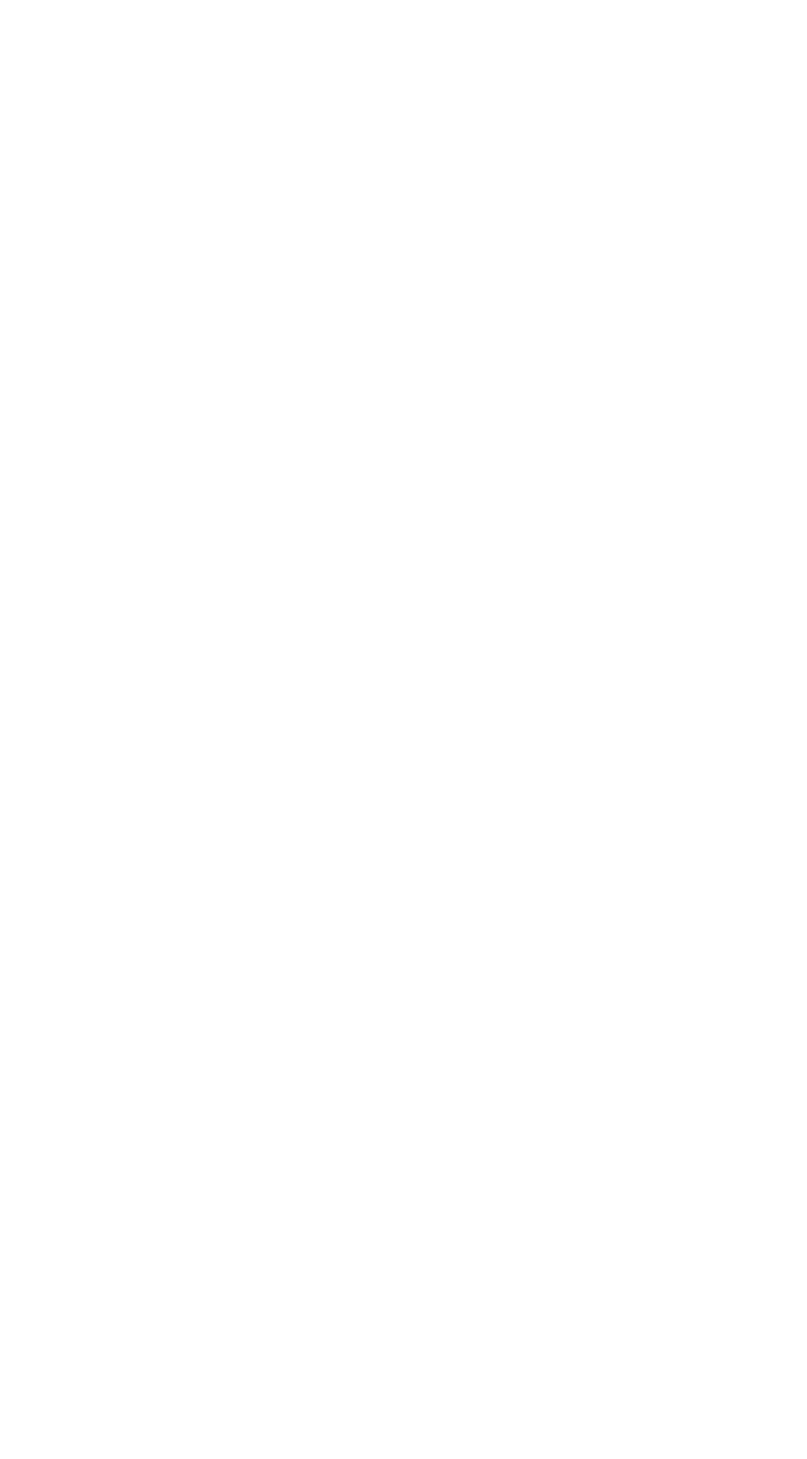
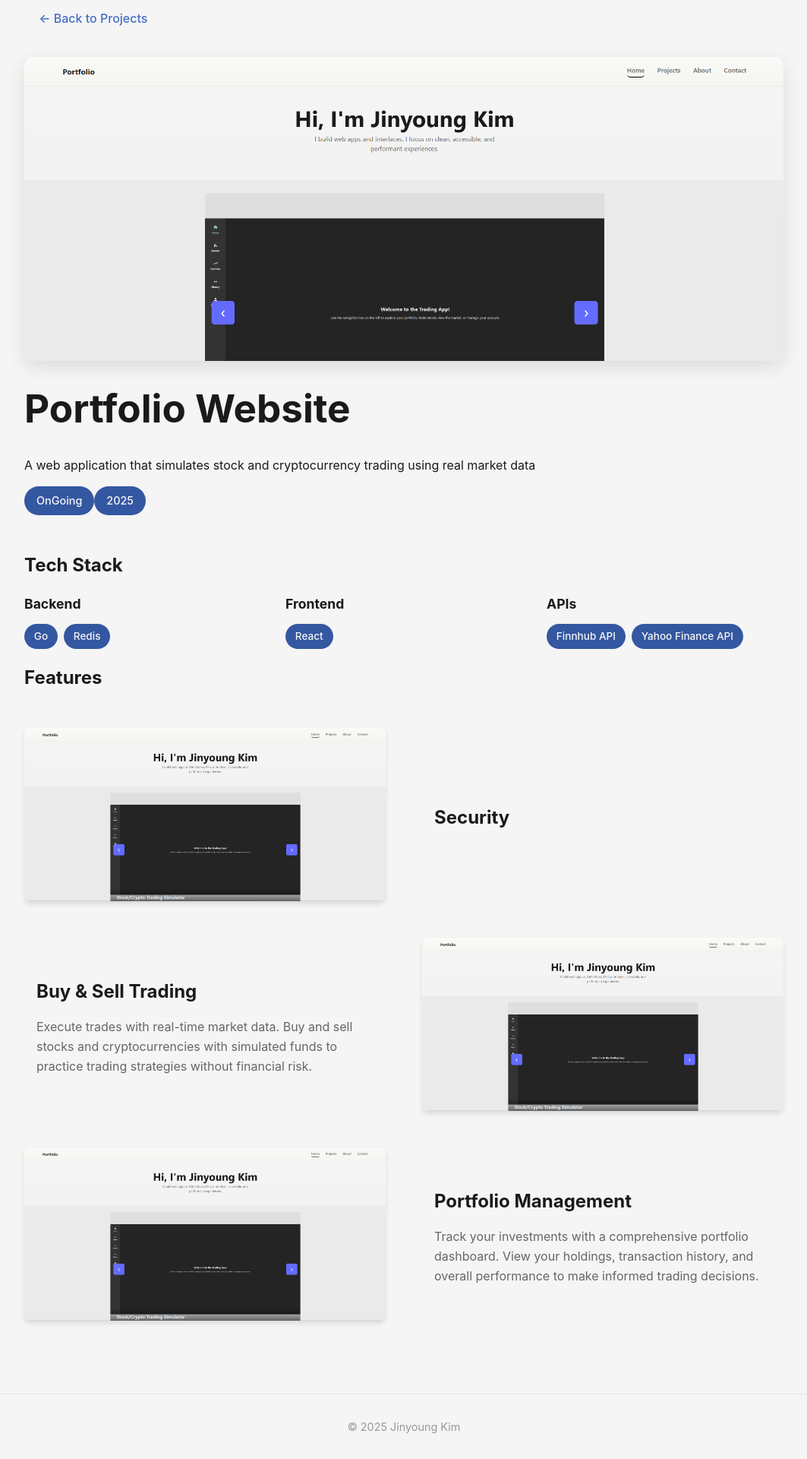
Before and after one commit to Ken1o/Portfolio-Website, a React (Vite) app: page /portfolio-website in a window 1280 px wide. Before the commit this address had no page. Shown: the part 119-2039 px from the top of the page at 76% size, without its empty margins (108-1171 px from the left). Before the commit the page ends 800 px from the top, so only its background shows below. Built offline with nearby package versions, Linux system fonts and the light colour scheme.

Commit message:
added route for the portfolio page and made simple design for the page

```diff
--- a/src/App.tsx
+++ b/src/App.tsx
@@ -5,6 +5,7 @@ import ProjectsPage from './pages/ProjectsPage'
 //import ContactPage from './pages/ContactPage'
 import GenAIPage from './pages/GenAI'
 import StockPage from './pages/Stock'
+import PortfolioPage from './pages/Portfolio'
 import { BrowserRouter as Router, Routes, Route } from "react-router-dom";
 
 function App() {
@@ -17,6 +18,7 @@ function App() {
         {/* <Route path="/contact" element={ <ContactPage /> } /> */}
         <Route path="/generative-ai-playground" element={ <GenAIPage /> } />
         <Route path="/stock-crypto-simulator" element={ <StockPage /> } />
+        <Route path="/portfolio-website" element={ <PortfolioPage /> } />
       </Routes>
     </Router>
   )
--- /dev/null
+++ b/src/pages/Portfolio.tsx
@@ -0,0 +1,94 @@
+import TopNav from '../components/TopNav'
+import '../styles/Portfolio.css'
+import { useNavigate } from 'react-router-dom';
+import PortfolioImage from '../assets/Portfolio.png';
+
+const PortfolioPage: React.FC = () => {
+  const year = new Date().getFullYear();
+  const navigate = useNavigate();
+
+  return (
+    <div className="Stock-root">
+      <TopNav />
+
+      <main className="Portfolio-main">
+        <div className="Portfolio-container">
+          <button className="back-btn" onClick={() => navigate('/projects')}>
+            ← Back to Projects
+          </button>
+
+          <div className="Portfolio-header">
+            <div className="Portfolio-hero-image">
+                <img src={PortfolioImage} alt="Portfolio Website" />
+            </div>
+            <div className="Portfolio-header-content">
+              <h1>Portfolio Website</h1>
+              <p className="Portfolio-subtitle">
+                A web application that simulates stock and cryptocurrency trading using real market data
+              </p>
+              <div className="Portfolio-meta">
+                <span className="status">OnGoing</span>
+                <span className="year">2025</span>
+              </div>
+            </div>
+          </div>
+          <section className="Portfolio-section">
+            <h2>Tech Stack</h2>
+            <div className="tech-stack">
+              <div className="tech-category">
+                <h3>Backend</h3>
+                <div className="tech-tags">
+                  <span className="tech-tag">Go</span>
+                  <span className="tech-tag">Redis</span>
+                </div>
+              </div>
+                <div className="tech-category">
+                    <h3>Frontend</h3>
+                    <div className="tech-tags">
+                      <span className="tech-tag">React</span>
+                    </div>
+                </div>
+                <div className="tech-category">
+                    <h3>APIs</h3>
+                    <div className="tech-tags">
+                      <span className="tech-tag">Finnhub API</span>
+                      <span className="tech-tag">Yahoo Finance API</span>
+                    </div>
+                </div>
+            </div>
+          </section>
+          <section className="Portfolio-features">
+            <h2>Features</h2>
+            <div className="feature-item">
+              <div className="feature-image">
+                <img src={PortfolioImage} alt="Security Page" />
+              </div>
+              <div className="feature-description">
+                <h3>Security</h3>
+                <p></p>
+              </div>
+              <div className="feature-description">
+                <h3>Buy & Sell Trading</h3>
+                <p>Execute trades with real-time market data. Buy and sell stocks and cryptocurrencies with simulated funds to practice trading strategies without financial risk.</p>
+              </div>
+              <div className="feature-image">
+                <img src={PortfolioImage} alt="Buy/Sell Page" />
+              </div>
+              <div className="feature-image">
+                <img src={PortfolioImage} alt="Portfolio Page" />
+              </div>
+              <div className="feature-description">
+                <h3>Portfolio Management</h3>
+                <p>Track your investments with a comprehensive portfolio dashboard. View your holdings, transaction history, and overall performance to make informed trading decisions.</p>
+              </div>
+
+            </div>
+          </section>
+        </div>
+      </main>
+      <footer className="page-footer">© {year} Jinyoung Kim</footer>
+    </div>
+  );
+}
+
+export default PortfolioPage
--- a/src/pages/ProjectsPage.tsx
+++ b/src/pages/ProjectsPage.tsx
@@ -7,6 +7,7 @@ import Stock from '../assets/Stock.png'
 import Podcast from '../assets/Podcast.png'
 import Memory from '../assets/Memory.png'
 import { useNavigate } from 'react-router-dom'
+import Portfolio from '../assets/Portfolio.png'
 
 interface Project {
   id: number
@@ -46,6 +47,14 @@ const ProjectsPage: React.FC = () => {
     },
     {
       id: 3,
+      title: 'Portfolio Website',
+      description: '',
+      image: Portfolio,
+      tags: ["React"],
+      link: '/portfolio-website',
+    },
+    {
+      id: 4,
       title: 'Movie Recommendation System',
       description: '',
       image: Movie,
@@ -53,7 +62,7 @@ const ProjectsPage: React.FC = () => {
       link: '#',
     },
     {
-      id: 4,
+      id: 5,
       title: 'Podcast Web App',
       description: '',
       image: Podcast,
@@ -61,7 +70,7 @@ const ProjectsPage: React.FC = () => {
       link: '#',
     },
     {
-      id: 5,
+      id: 6,
       title: 'Memory Game',
       description: '',
       image: Memory,
@@ -69,7 +78,7 @@ const ProjectsPage: React.FC = () => {
       link: '#',
     },
     {
-      id: 6,
+      id: 7,
       title: 'Gold Miner Game',
       description: '',
       image: GoldMiner,
--- /dev/null
+++ b/src/styles/Portfolio.css
@@ -0,0 +1,102 @@
+.Portfolio-root {
+    min-height: 100vh;
+    display: flex;
+    flex-direction: column;
+    background: #f5f5f5;
+    color: #1a1a1a;
+}
+
+.Portfolio-main {
+    flex: 1;
+    padding: 3rem 2rem;
+}
+
+.Portfolio-container {
+    max-width: 1000px;
+    margin: 0 auto;
+    width: 100%;
+}
+
+.back-btn {
+  background: none;
+  border: none;
+  color: #456ec5;
+  font-size: 1rem;
+  cursor: pointer;
+  margin-bottom: 2rem;
+  transition: all 0.2s;
+  font-weight: 500;
+}
+
+.back-btn:hover {
+  transform: translateX(-4px);
+  color: #043399;
+}
+
+.Portfolio-header {
+  margin-bottom: 3rem;
+}
+
+.Portfolio-hero-image {
+  width: 100%;
+  max-height: 400px;
+  overflow: hidden;
+  border-radius: 12px;
+  margin-bottom: 2rem;
+  box-shadow: 0 8px 24px rgba(0, 0, 0, 0.1);
+}
+
+.Portfolio-hero-image img {
+  width: 100%;
+  height: 100%;
+  object-fit: contain;
+  object-position: center;
+  background: rgba(0, 0, 0, 0.05);
+}
+
+.feature-item {
+    display: grid;
+    grid-template-columns: 1fr 1fr;
+    gap: 3rem;
+    align-items: center;
+    margin: 3rem 0;
+}
+
+
+.feature-image {
+    display: flex;
+    justify-content: center;
+}
+
+.feature-image img {
+    width: 100%;
+    max-width: 500px;
+    border-radius: 8px;
+    box-shadow: 0 4px 6px rgba(0, 0, 0, 0.1);
+}
+
+.feature-description {
+    padding: 1rem;
+}
+
+.feature-description h3 {
+    font-size: 1.5rem;
+    margin-bottom: 1rem;
+}
+
+.feature-description p {
+    font-size: 1rem;
+    line-height: 1.6;
+    color: #666;
+}
+
+@media (max-width: 768px) {
+    .feature-item {
+        grid-template-columns: 1fr;
+        gap: 1.5rem;
+    }
+
+    .feature-item-reverse {
+        direction: ltr;
+    }
+}
```
